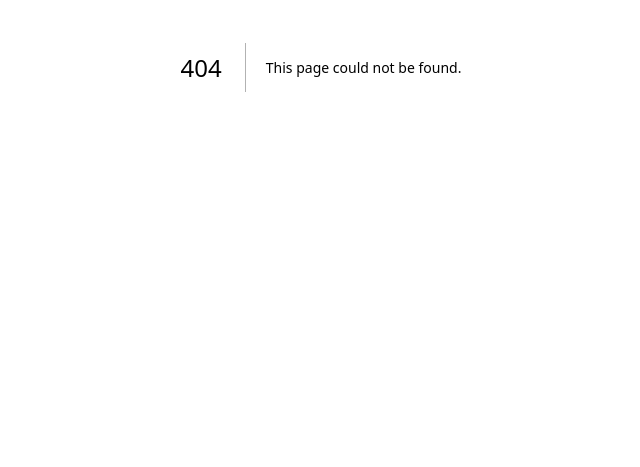
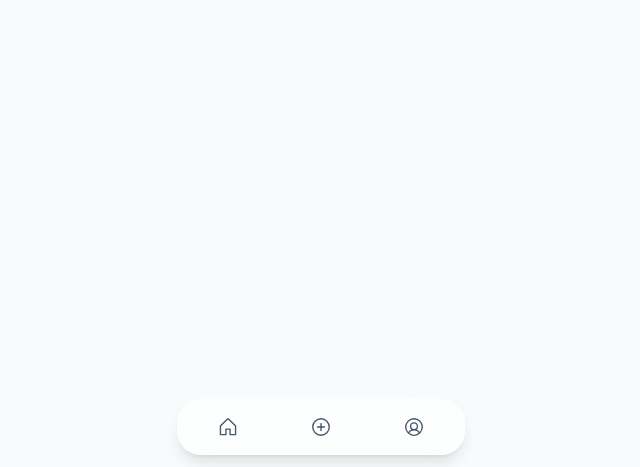
Before and after one commit to zanzers/palawan_Invest, a Next.js app: page /dashboard/publishing in a window 1280 px wide. Before the commit this address had no page. Shown: the part 333-800 px from the top of the page, without its empty margins (319-959 px from the left). Built offline with nearby package versions, Linux system fonts and the light colour scheme.

Commit message:
feat: publishing preparation

```diff
--- /dev/null
+++ b/src/app/(agent)/dashboard/publishing/page.tsx
@@ -0,0 +1,11 @@
+import React from 'react'
+
+function page() {
+  return (
+    <div>
+
+    </div>
+  )
+}
+
+export default page
```
